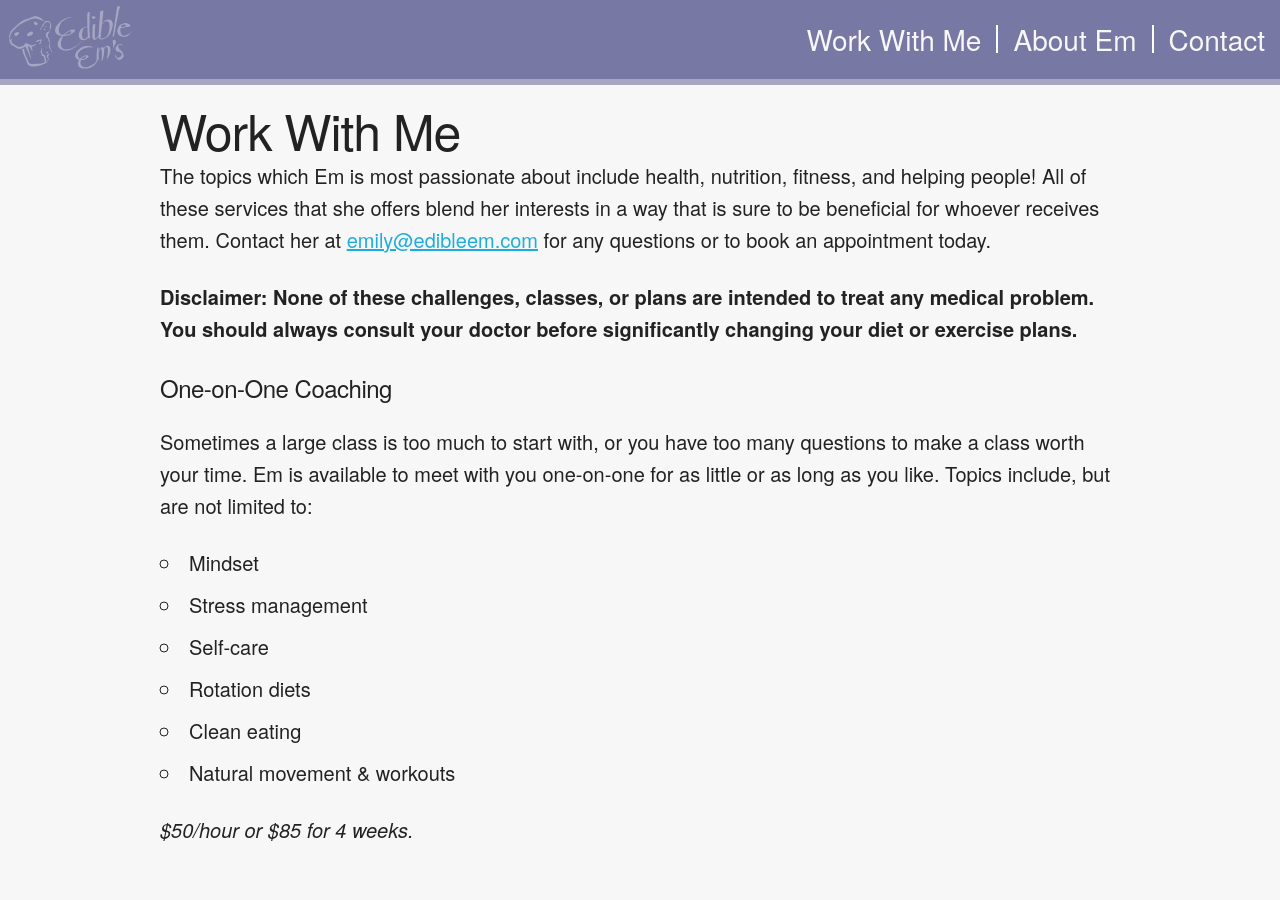
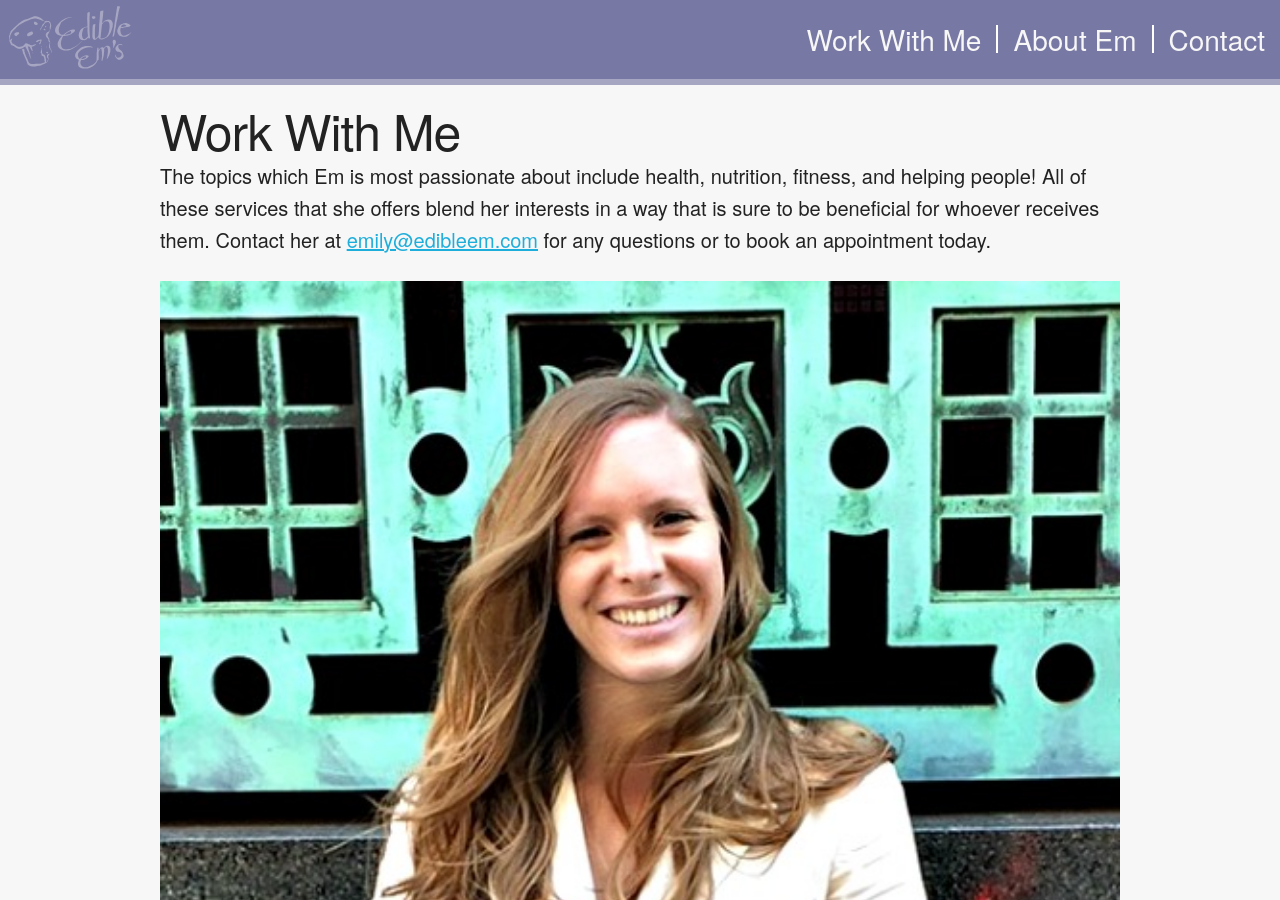
Before and after one commit to RubenSandwich/EdibleEms, a Jekyll site: the page built from workWithMe.html, in a window 1280 px wide and 900 px high. Built offline with Jekyll 4.4.1, drawn with Linux system fonts in a browser that asks for light colours.

Commit message:
Update workWithMe.md

```diff
--- a/_pages/workWithMe.md
+++ b/_pages/workWithMe.md
@@ -1,4 +1,6 @@
 The topics which Em is most passionate about include health, nutrition, fitness, and helping people! All of these services that she offers blend her interests in a way that is sure to be beneficial for whoever receives them. Contact her at <emily@edibleem.com> for any questions or to book an appointment today.
+
+![pic-with-logo.jpg](/content/pic-with-logo.jpg)
 
 __Disclaimer: None of these challenges, classes, or plans are intended to treat any medical problem. You should always consult your doctor before significantly changing your diet or exercise plans.__
 
```
